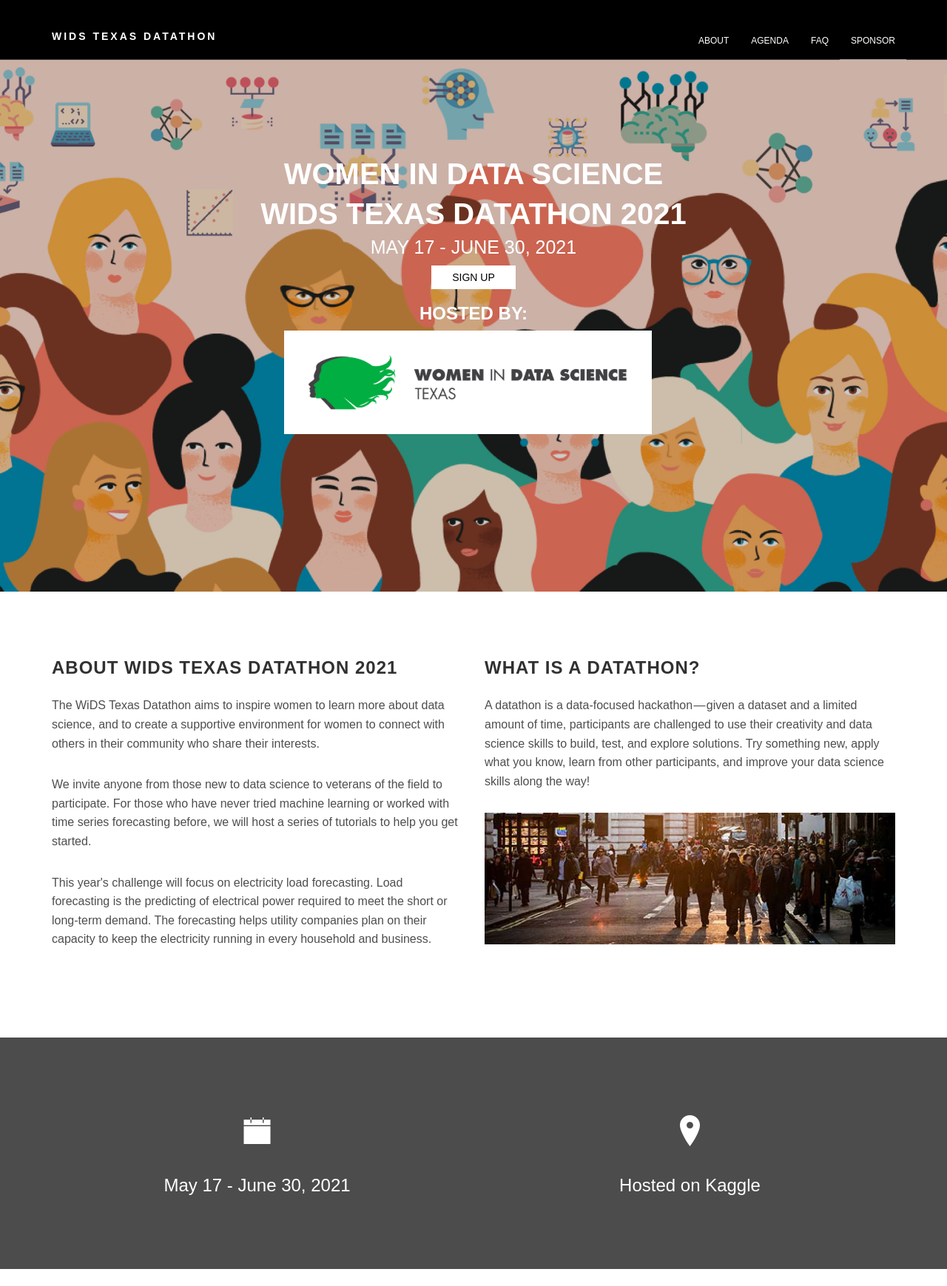
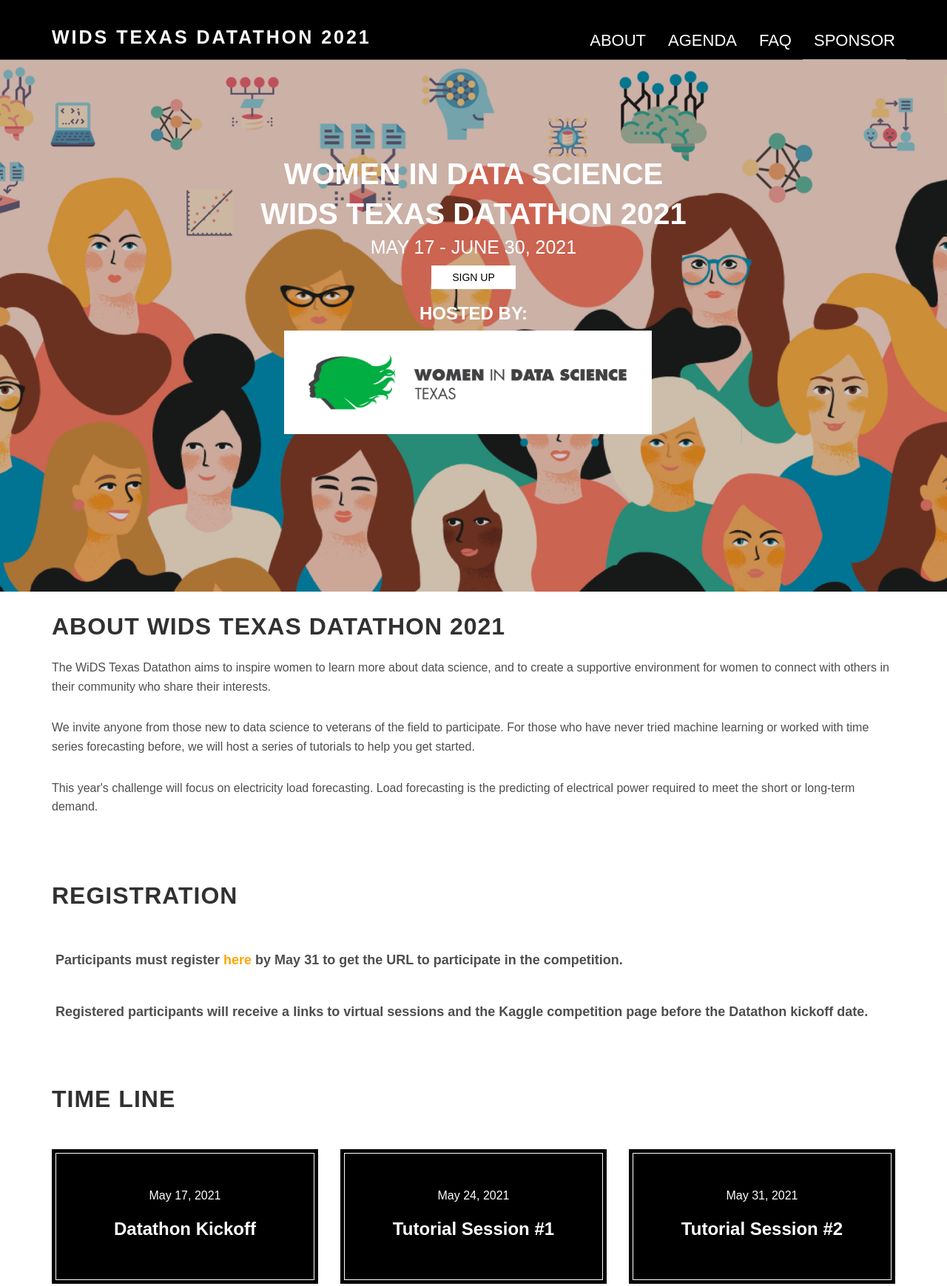
Before and after one commit to samayamadhavan/datathon, a website: page index.html in a window 1280 px wide. Shown: the top 1739 px of the page at 74% size. Drawn offline with Linux system fonts and the light colour scheme; files whose address does not match are found by name; a web font is replaced by a local one.

Commit message:
Website feedback - increase banner font, image sizes etc

```diff
--- a/assets/css/main.css
+++ b/assets/css/main.css
@@ -145,6 +145,7 @@
   margin: 0 0 20px;
   text-transform: uppercase;
   text-align: center;
+  font-size: 2em;
 }
 
 /*
@@ -239,7 +240,7 @@
 
 @media (min-width: 768px) {
   .section {
-    padding: 90px 0;
+    padding: 30px 0;
   }
 
   .section-title {
@@ -268,7 +269,7 @@
 .navbar-custom .navbar-nav > li > a {
   color: #fff;
   text-transform: uppercase;
-  font-size: 12px;
+  font-size: 22px;
   font-weight: 400;
   border-bottom: 1px solid transparent;
 }
@@ -298,12 +299,12 @@
 
 .site-branding {
   float: left;
-  margin-top: 0;
+  margin-top: 0px;
   margin-left: 10px;
 }
 .site-branding .logo {
   color: #fff;
-  font-size: 14px;
+  font-size: 25px;
   font-weight: 700;
   margin-right: 5px;
   letter-spacing: 3px;
@@ -372,7 +373,7 @@
   }
 
   .site-branding {
-    margin-top: 6px;
+    margin-top: 0px;
     margin-left: 0;
   }
 }
@@ -384,6 +385,7 @@
  */
 .about .section-title {
   margin: 0 0 25px;
+  font-size: 2em;
 }
 .about figure {
   margin-bottom: 25px;
@@ -475,9 +477,9 @@
 .partner .partner-box {
   display: block;
   opacity: 0.8;
-  height: 150px;
-  width: 150px;
-  margin: 25px auto;
+  height: 250px;
+  width: 250px;
+  margin: 0px auto;
   -webkit-transition: 0.5s all linear;
           transition: 0.5s all linear;
 }
--- a/index.html
+++ b/index.html
@@ -25,7 +25,7 @@
 
                         <!-- logo image  -->
 
-                        WiDS Texas Datathon
+                        WiDS Texas Datathon 2021
                     </a>
                 </div>
 
@@ -65,8 +65,7 @@
 
             <h3>Hosted by: </h3>
 
-            <a href="https://widstexas2021.github.io"><img src="assets/images/wids-2color-1line.jpeg" height="140px"
-                    class='header-logo' /></a>
+            <img src="assets/images/wids-2color-1line.jpeg" height="140px" class='header-logo' /></a>
 
 
         </div>
@@ -75,7 +74,7 @@
     <section id="about" class="section about">
         <div class="container">
             <div class="row">
-                <div class="col-sm-6">
+                <div class="col-md-12">
 
                     <h3 class="section-title">About WiDS Texas Datathon 2021</h3>
 
@@ -88,51 +87,28 @@
                         will host a series of tutorials to help you get started.</p>
 
                     <p>This year's challenge will focus on electricity load forecasting. Load forecasting is the
-                        predicting of electrical power required to meet the short or long-term demand. The forecasting
-                        helps utility companies plan on their capacity to keep the electricity running in every
-                        household and business.
+                        predicting of electrical power required to meet the short or long-term demand.
                     </p>
 
-
-
-                </div><!-- /.col-sm-6 -->
-
-                <div class="col-sm-6">
-
-                    <h3 class="section-title multiple-title">What is a datathon?</h3>
-
-                    <p>A datathon is a data-focused hackathon — given a dataset and a limited amount of time,
-                        participants are challenged to use their creativity and data science skills to build, test, and
-                        explore solutions. Try something new, apply what you know, learn from other participants, and
-                        improve your data science skills along the way!</p>
-
-                    <figure>
-                        <img alt="" class="img-responsive" src="assets/images/about-us.jpg">
-                    </figure>
-
-                </div><!-- /.col-sm-6 -->
-            </div><!-- /.row -->
-        </div><!-- /.container -->
+                </div>
+            </div>
     </section>
 
-    <section id="facts" class="section bg-image-1 facts text-center">
+    <section id="registration" class="section registration">
         <div class="container">
             <div class="row">
-                <div class="col-sm-6">
-
-                    <i class="ion-ios-calendar"></i>
-                    <h3>May 17 - June 30, 2021</h3>
-
+                <div class="col-md-12">
+                    <h3 class="section-title">Registration</h3>
                 </div>
-                <div class="col-sm-6">
-
-                    <i class="ion-ios-location"></i>
-                    <h3>Hosted on Kaggle</h3>
-
-                </div>
-
-            </div><!-- row -->
-        </div><!-- container -->
+            </div>
+            <div class="row">
+                <h4 class="registration-guide">Participants must register <a class='registration-link'
+                        href='https://forms.gle/stF9X42b3duxjp4z5' target="_blank">here</a> by May 31 to get the URL to
+                    participate in the competition. </h4>
+                <h4 class="registration-guide">Registered participants will receive a links to virtual sessions and the
+                    Kaggle competition page before the Datathon kickoff date.</h4>
+            </div>
+        </div>
     </section>
 
     <section id="agenda" class="section schedule">
@@ -199,23 +175,6 @@
 
                 </div>
             </div>
-    </section>
-
-    <section id="registration" class="section registration">
-        <div class="container">
-            <div class="row">
-                <div class="col-md-12">
-                    <h3 class="section-title">Registration</h3>
-                </div>
-            </div>
-            <div class="row">
-                <h4 class="registration-guide">Participants must register <a class='registration-link'
-                        href='https://forms.gle/stF9X42b3duxjp4z5' target="_blank">here</a> by May 31 to get the URL to
-                    participate in the competition. </h4>
-                <h4 class="registration-guide">Registered participants will receive a links to virtual sessions and the
-                    Kaggle competition page before the Datathon kickoff date.</h4>
-            </div>
-        </div>
     </section>
 
     <section id="faq" class="section faq">
@@ -309,9 +268,7 @@
                     <a class="partner-box partner-box-4" href="https://www.mathworks.com/"></a>
                 </div>
             </div>
-            <div class="row">
-                <h3>Hosted by:</h3> <a class="icon-wids-texas" href="https://widstexas2021.github.io/"></a>
-            </div>
+
 
     </section>
 
```
